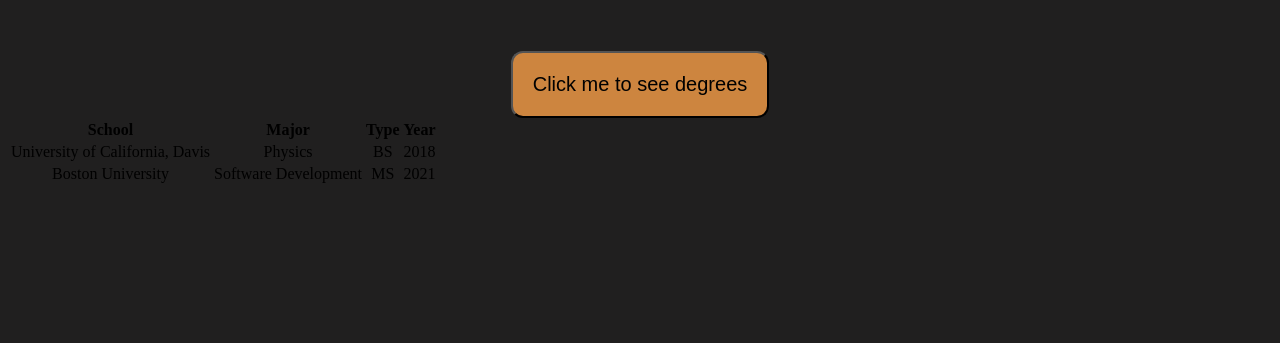
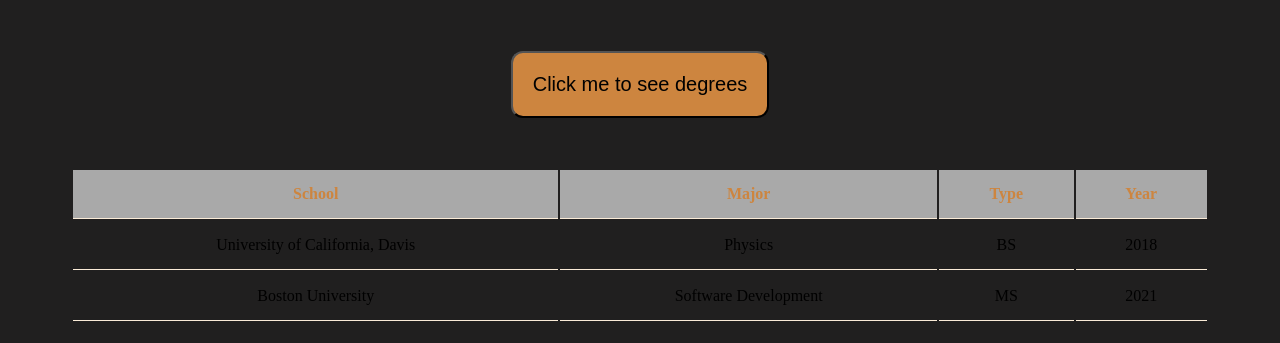
Before and after one commit to onel95/my-degrees, a plain HTML site: page index.html in a window 1280 px wide. Both pictures are taken after a click on the button "Click me to see degrees". Shown: the part 79-422 px from the top of the page. Drawn offline with Linux system fonts and the light colour scheme.

Commit message:
Update style.css

```diff
--- a/style.css
+++ b/style.css
@@ -13,6 +13,7 @@ h1 {
 button {
   background-color: peru;
   margin-top: 50px;
+  margin-bottom: 50px;
   padding: 20px;
   font-size: 20px;
   border-radius: 12px;
@@ -22,3 +23,27 @@ button {
 button:hover {
   background-color: white;
 }
+
+table {
+  margin: auto;
+  width: 90%;
+  text-align: center;
+  display: table;
+  height: 50px;
+}
+
+th {
+  background-color: darkgrey;
+  color: peru;
+}
+
+th,
+td {
+  padding: 15px;
+  border-bottom: 1px solid;
+  border-color: antiquewhite;
+}
+
+tr:hover {
+  background-color: white;
+}
```
